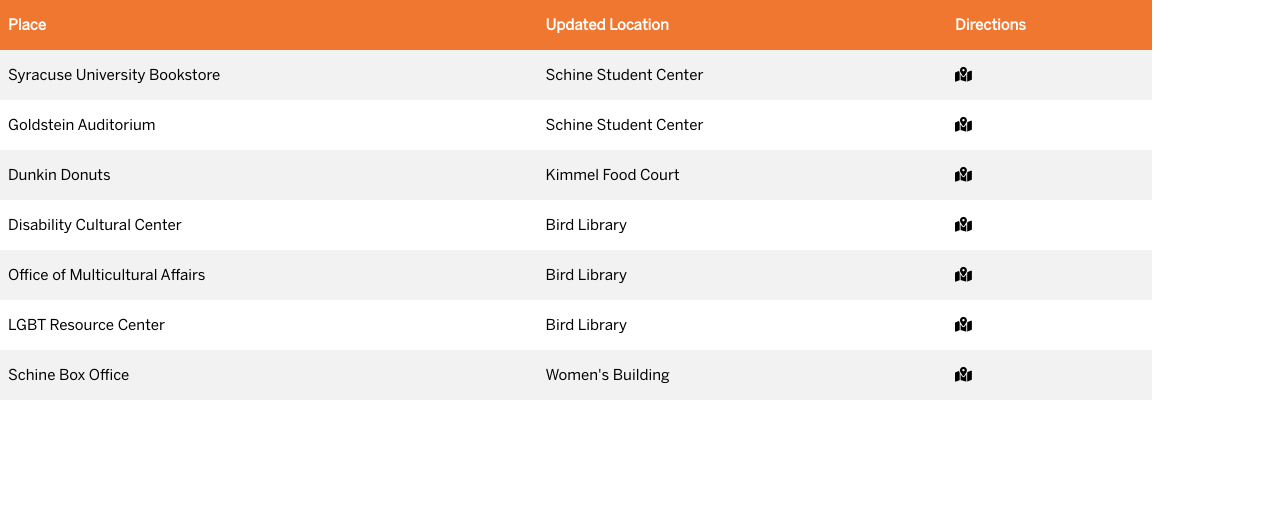
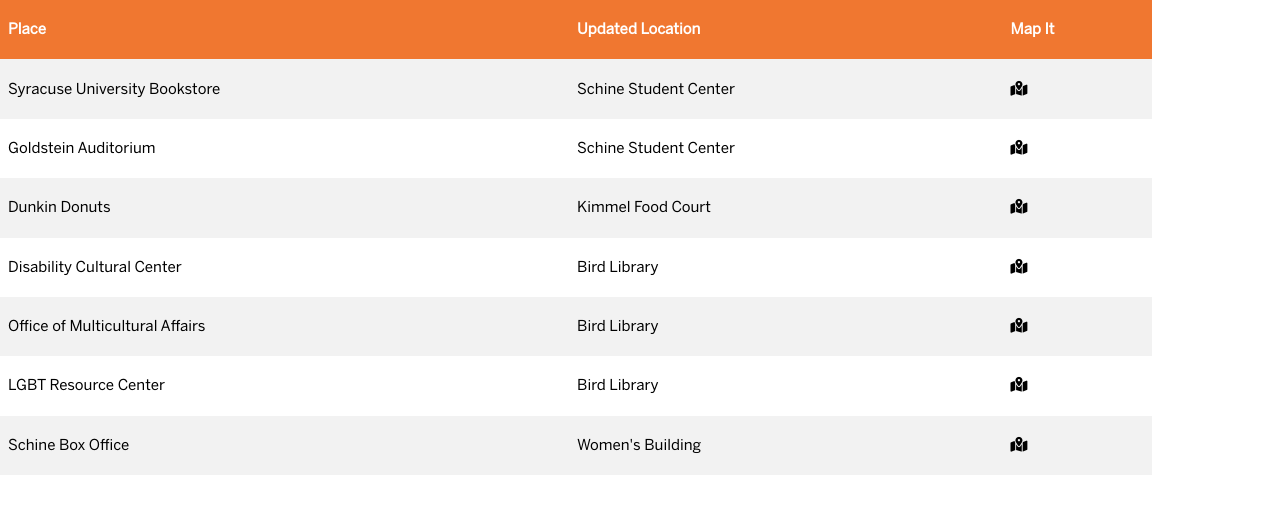
Before and after one commit to kbcamelotest/kbcamelotest.github.io, a plain HTML site: page Templates/InformationalButtons/InfoButton.html in a window 1280 px wide. Drawn offline with nearby package versions, Linux system fonts and the light colour scheme.

Commit message:
InfoButtonRev3

```diff
--- a/Templates/InformationalButtons/InfoButton.html
+++ b/Templates/InformationalButtons/InfoButton.html
@@ -28,7 +28,7 @@
               <tr>
                 <th>Place</th>
                 <th>Updated Location</th>
-                <th>Directions</th>
+                <th>Map It</th>
               </tr>
 
               <tr>
--- a/Templates/InformationalButtons/main.css
+++ b/Templates/InformationalButtons/main.css
@@ -45,12 +45,12 @@
 }
 
 #places{
-    height: 400px;
+    height: 475px;
 }
 
 iframe{
     border: none;
-    height: 400px;
+    height: 475px;
 }
 
 .mainContainer{
```
